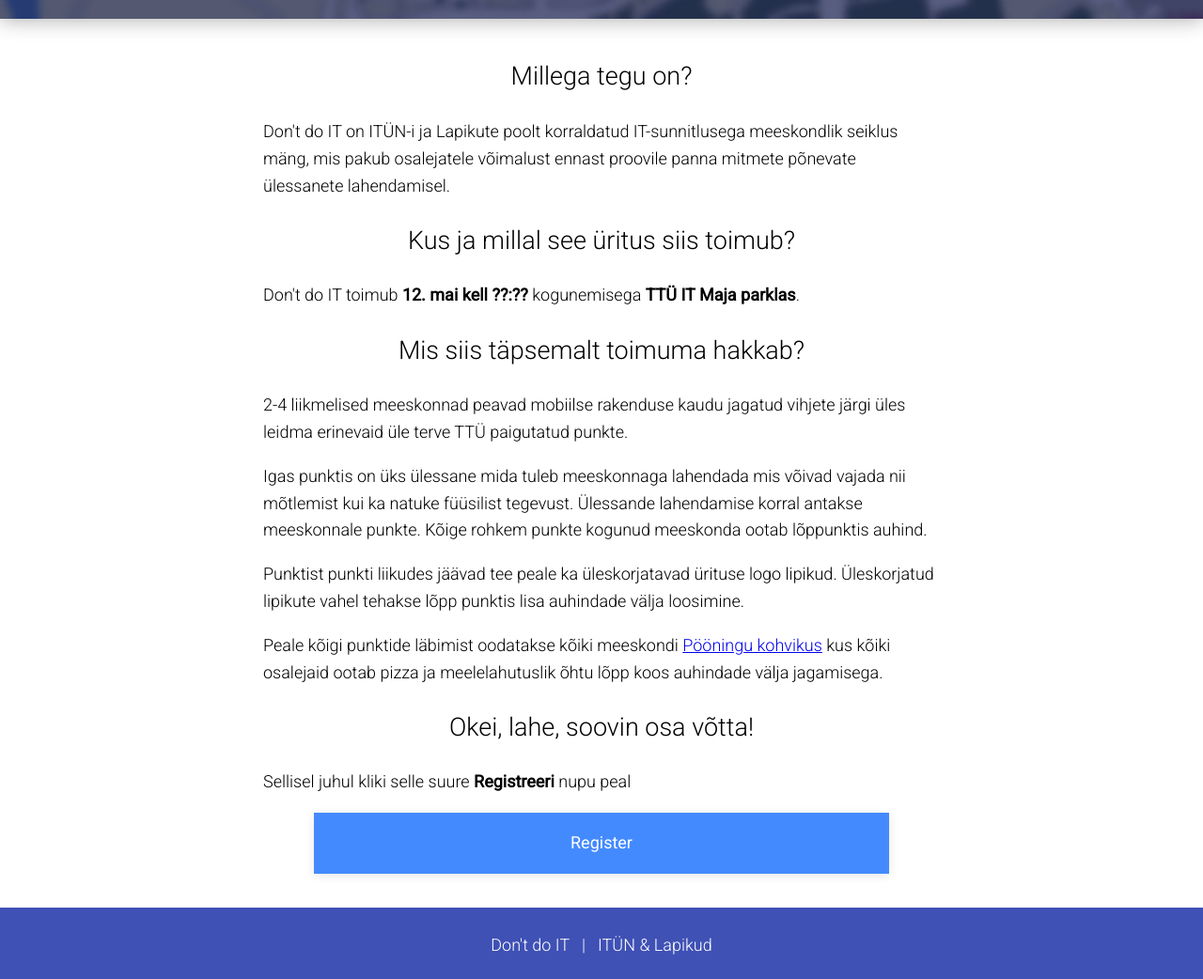
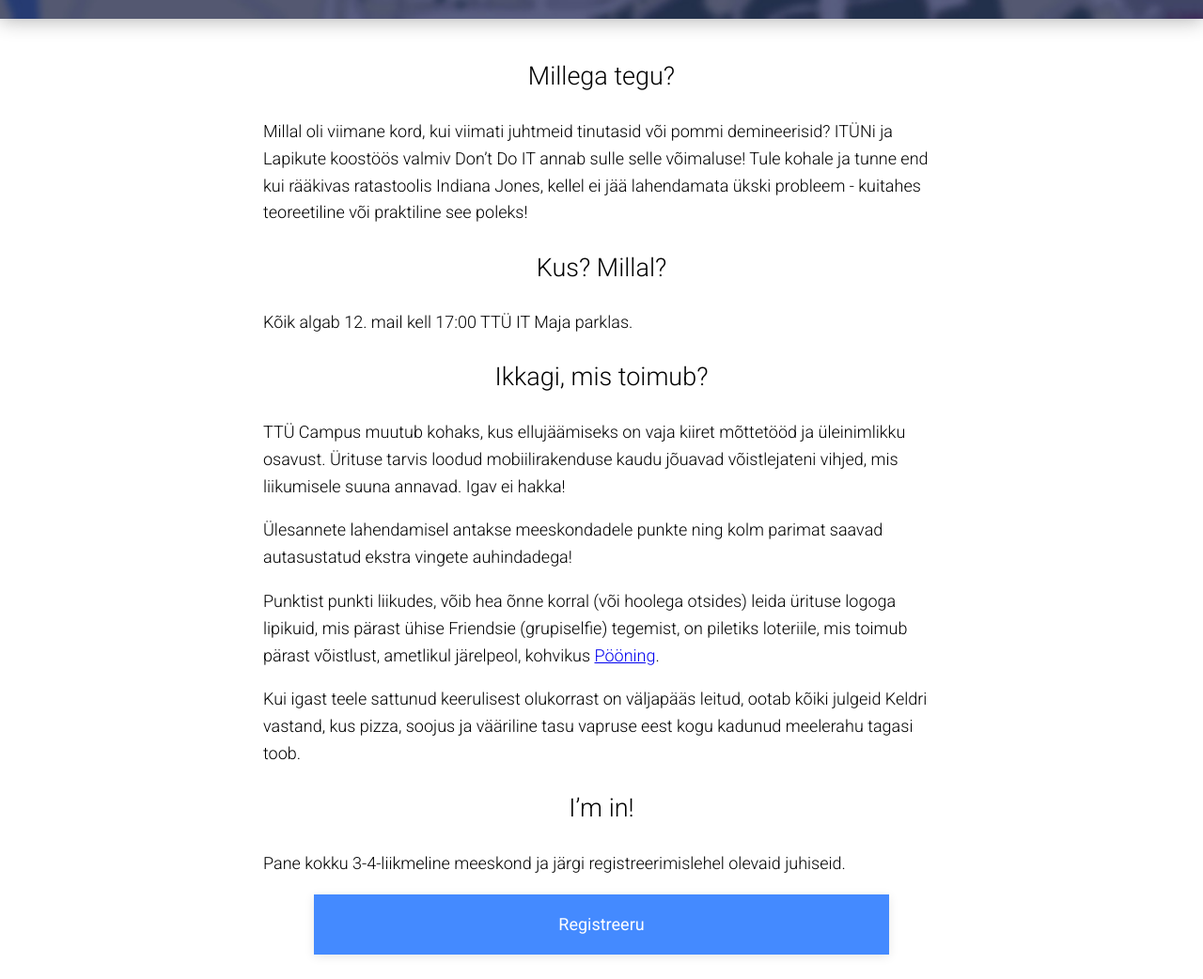
Before and after one commit to Lapikud/dontdoit.ee, a plain HTML site: page web/index.html in a window 1280 px wide. Shown: the part 680-1722 px from the top of the page at 94% size. Drawn offline with Linux system fonts and the light colour scheme.

Commit message:
New text for the home page

```diff
--- a/web/index.html
+++ b/web/index.html
@@ -1,15 +1,15 @@
 <!doctype html>
 
-<html lang="en">
+<html lang="et">
 <head>
   <meta charset="utf-8">
   <meta name=viewport content="width=device-width, initial-scale=1">
 
   <title>Don't do IT</title>
   <meta name="description" content="Don't do IT on ITÜN-i ja Lapikute poolt korraldatud IT-sunnitlusega meeskondlik seiklus mäng, mis pakub osalejatele võimalust ennast proovile panna mitmete põnevate ülessanete lahendamisel.">
-  <meta name="author" content="Arti Zirk <arti.zirk@gmail.com>">
+  <meta name="author" content="ITÜN &amp; Lapikud">
   <meta property="og:title" content="Don't do IT" />
-  <meta property="og:url" content="http://doit.wut.ee" />
+  <meta property="og:url" content="http://dontdoit.ee" />
   <meta property="og:description" content="Don't do IT on ITÜN-i ja Lapikute poolt korraldatud IT-sunnitlusega meeskondlik seiklus mäng, mis pakub osalejatele võimalust ennast proovile panna mitmete põnevate ülessanete lahendamisel." />
 
   <link rel="stylesheet" href="css/styles.css?v=1.0">
@@ -17,67 +17,56 @@
 </head>
 
 <body>
-  <header>
+  <header class="index">
     <div class="head">
-      <h1>Don't do IT
-      <!-- fixedsys chars IT in svg -->
-      <!--svg width="72" height="48" viewBox="5 0 22.5 22.5" style="border: none 1px;">
-        <path
-         style="fill:#FFFFFF"
-         d="m 2.5000004,20.059469 0,-8.75 0,-8.7499996 -2.50953395,-0.012563 0.009533985167,-2.48743686 4.99999996483298,0 4.9999989,0 -0.00114,2.49885636 -2.4988558,0.00114 0,8.7499992 0,8.75 2.4874363,0.01256 0.012562,2.487436 -4.9999985,0 -4.999999964833,0 L 0.0125651,20.07203 Z m 19.9999986,-7.5 0,-9.9999996 -2.5,0 -2.5,0 0,-1.25 0,-1.24999996 7.5,0 7.5,0 0,1.24999996 0,1.25 -2.5,0 -2.5,0 0,9.9999996 0,10 -2.5,0 -2.5,0 z"
-         id="path3423"
-         sodipodi:nodetypes="cccccccccccccccccccccccccccccccccc" />
-      </svg-->
-      </h1>
-      <p>An adventure around the TTÜ campus</p>
+      <h1>Don't do IT</h1>
+      <p>Pane oma oskused proovile!</p>
     </div>
     <div class="links">
       <a href="#">Facebook Event</a>
-      <a href="#">Register</a>
+      <a href="/register">Registreeru</a>
     </div>
   </header>
 
   <article class="container">
     <a id="what"></a>
-    <h1>Millega tegu on?</h1>
+    <h1>Millega tegu?</h1>
     <p>
-      Don't do IT on ITÜN-i ja Lapikute poolt korraldatud IT-sunnitlusega meeskondlik seiklus mäng,
-      mis pakub osalejatele võimalust ennast proovile panna mitmete põnevate ülessanete lahendamisel.
+      Millal oli viimane kord, kui viimati juhtmeid tinutasid või pommi demineerisid?
+      ITÜNi ja Lapikute koostöös valmiv Don’t Do IT annab sulle selle võimaluse!
+      Tule kohale ja tunne end kui rääkivas ratastoolis Indiana Jones, kellel ei
+      jää lahendamata ükski probleem - kuitahes teoreetiline või praktiline see poleks!
     </p>
     <a id="wherewhen"></a>
-    <h1>Kus ja millal see üritus siis toimub?</h1>
+    <h1>Kus? Millal?</h1>
     <p>
-      Don't do IT toimub <b>12. mai kell ??:??</b> kogunemisega <b>TTÜ IT Maja parklas</b>.
+      Kõik algab </b>12. mail kell 17:00 TTÜ IT Maja parklas</b>.
     </p>
 
-    <a id="detaild"></a>
-    <h1>Mis siis täpsemalt toimuma hakkab?</h1>
+    <a id="details"></a>
+    <h1>Ikkagi, mis toimub?</h1>
     <p>
-      2-4 liikmelised meeskonnad peavad mobiilse rakenduse kaudu jagatud vihjete järgi üles leidma erinevaid
-      üle terve TTÜ paigutatud punkte.
+      TTÜ Campus muutub kohaks, kus ellujäämiseks on vaja kiiret mõttetööd ja üleinimlikku osavust.
+      Ürituse tarvis loodud mobiilirakenduse kaudu jõuavad võistlejateni vihjed,
+      mis liikumisele suuna annavad. Igav ei hakka!
     </p>
     <p>
-      Igas punktis on üks ülessane mida tuleb meeskonnaga lahendada mis võivad vajada nii mõtlemist
-      kui ka natuke füüsilist tegevust. Ülessande lahendamise korral antakse
-      meeskonnale punkte. Kõige rohkem punkte kogunud meeskonda ootab lõppunktis auhind.
+      Ülesannete lahendamisel antakse meeskondadele punkte ning kolm parimat saavad autasustatud
+      ekstra vingete auhindadega!
     </p>
     <p>
-      Punktist punkti liikudes jäävad tee peale ka üleskorjatavad ürituse logo lipikud. Üleskorjatud lipikute vahel
-      tehakse lõpp punktis lisa auhindade välja loosimine.
+      Punktist punkti liikudes, võib hea õnne korral (või hoolega otsides) leida ürituse logoga lipikuid,
+      mis pärast ühise Friendsie (grupiselfie) tegemist, on piletiks loteriile, mis toimub pärast võistlust,
+      ametlikul järelpeol, kohvikus <a href="http://www.pooning.ee/">Pööning</a>.
     </p>
     <p>
-      Peale kõigi punktide läbimist oodatakse kõiki meeskondi <a href="http://www.pooning.ee/">Pööningu kohvikus</a>
-      kus kõiki osalejaid ootab pizza ja meelelahutuslik õhtu lõpp koos auhindade välja jagamisega.
+      Kui igast teele sattunud keerulisest olukorrast on väljapääs leitud, ootab kõiki julgeid Keldri vastand,
+      kus pizza, soojus ja vääriline tasu vapruse eest kogu kadunud meelerahu tagasi toob.
     </p>
 
-    <!--h1>Ajakava</h1>
-    <p>
-      TODO
-    </p-->
-
-    <h1>Okei, lahe, soovin osa võtta!</h1>
-    <p>Sellisel juhul kliki selle suure <b>Registreeri</b> nupu peal</p>
-    <a href="#" class="button block">Register</a>
+    <h1>I’m in!</h1>
+    <p>Pane kokku 3-4-liikmeline meeskond ja järgi registreerimislehel olevaid juhiseid.</p>
+    <a href="/register" class="button block">Registreeru</a>
 
   </article>
 
```
